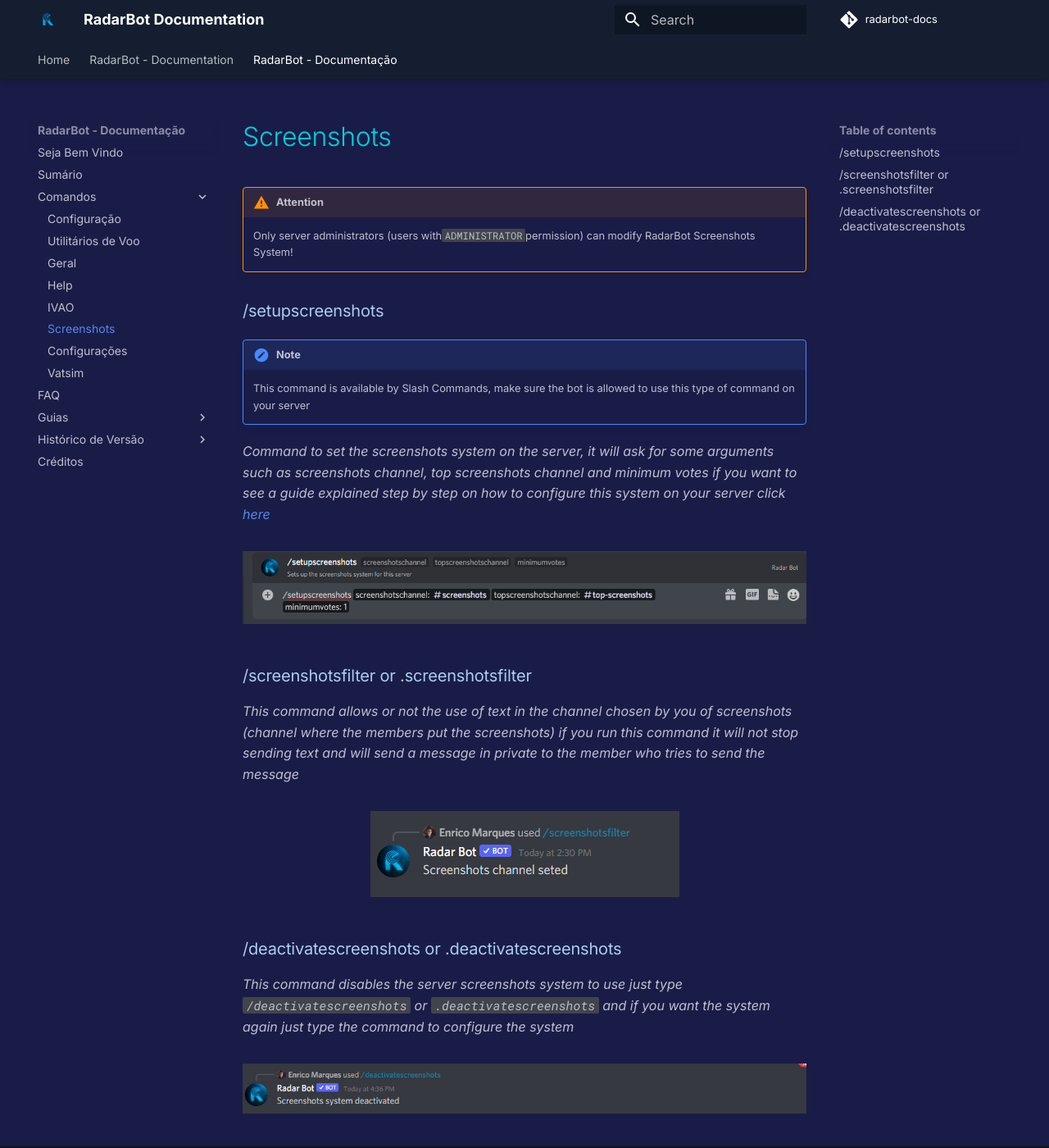
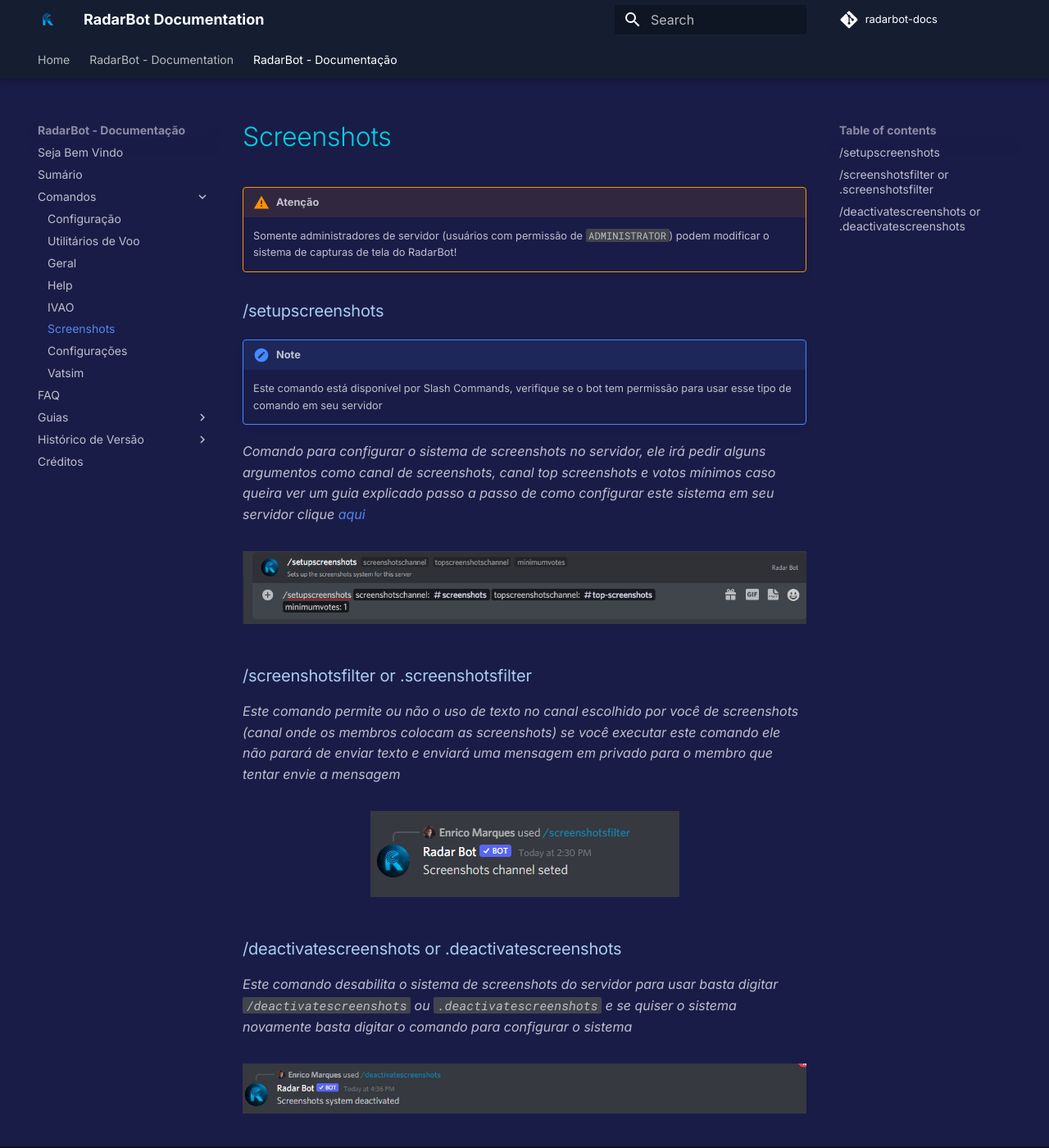
Before and after one commit to radarbot-team/radarbot-docs, an MkDocs documentation site: the page built from docs/radarbot-pt/commands/Screenshots.md, in a window 1280 px wide and 1400 px high. Shown: the whole window at 82% size. Built offline with MkDocs 1.6.1 and Material for MkDocs 9.7.7, drawn with Linux system fonts in a browser that asks for light colours; comment, search, counter and statistics services are not loaded.

Commit message:
Update Screenshots.md

```diff
--- a/docs/radarbot-pt/commands/Screenshots.md
+++ b/docs/radarbot-pt/commands/Screenshots.md
@@ -1,28 +1,27 @@
-!!! warning "Attention"
-      Only server administrators (users with`ADMINISTRATOR`permission) can modify RadarBot Screenshots System!
-
+!!! warning "Atenção"
+      Somente administradores de servidor (usuários com permissão de `ADMINISTRATOR`) podem modificar o sistema de capturas de tela do RadarBot!
 
 ### /setupscreenshots
 !!! note
-    This command is available by Slash Commands, make sure the bot is allowed to use this type of command on your server
+    Este comando está disponível por Slash Commands, verifique se o bot tem permissão para usar esse tipo de comando em seu servidor
 
 
 
-*Command to set the screenshots system on the server, it will ask for some arguments such as screenshots channel, top screenshots channel and minimum votes if you want to see a guide explained step by step on how to configure this system on your server click [here](../../guides/setup-screenshots/)*
+*Comando para configurar o sistema de screenshots no servidor, ele irá pedir alguns argumentos como canal de screenshots, canal top screenshots e votos mínimos caso queira ver um guia explicado passo a passo de como configurar este sistema em seu servidor clique [aqui ](../../guides/setup-screenshots/)*
 <figure markdown>
 ![Command](../../assets/images/setupscreenshots.png)
 </figure>
 
 ### /screenshotsfilter or .screenshotsfilter
 
-*This command allows or not the use of text in the channel chosen by you of screenshots (channel where the members put the screenshots) if you run this command it will not stop sending text and will send a message in private to the member who tries to send the message*
+*Este comando permite ou não o uso de texto no canal escolhido por você de screenshots (canal onde os membros colocam as screenshots) se você executar este comando ele não parará de enviar texto e enviará uma mensagem em privado para o membro que tentar envie a mensagem*
 <figure markdown>
 ![Filter](../../assets/images/filter.png)
 </figure>
 
 ### /deactivatescreenshots or .deactivatescreenshots
 
-*This command disables the server screenshots system to use just type ``/deactivatescreenshots`` or ``.deactivatescreenshots`` and if you want the system again just type the command to configure the system*
+*Este comando desabilita o sistema de screenshots do servidor para usar basta digitar ``/deactivatescreenshots`` ou ``.deactivatescreenshots`` e se quiser o sistema novamente basta digitar o comando para configurar o sistema*
 <figure markdown>
 ![Desactive Screenshots](../../assets/images/desactive.png)
 </figure>
```
